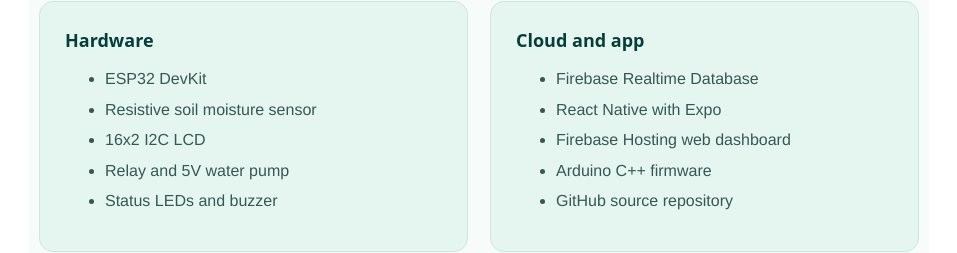
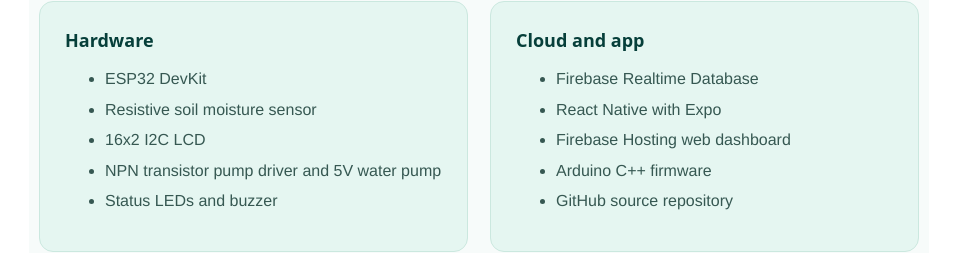
Before and after one commit to Godwin606/aquasense, a plain HTML site: page website/index.html in a window 1280 px wide. Shown: the part 4436-4689 px from the top of the page, without its empty margins (161-1118 px from the left). Drawn offline with nearby package versions, Linux system fonts and the light colour scheme.

Commit message:
Update pump driver and restore hero overlay

```diff
--- a/website/index.html
+++ b/website/index.html
@@ -43,7 +43,7 @@
 
     <section class="project-section demo-section" id="demo"><p class="section-label">DEMO</p><h2>See AquaSense working in practice.</h2><p class="text">This video shows the connected system monitoring the soil and responding through the AquaSense dashboard.</p><div class="video-wrap"><video controls preload="metadata" poster="assets/media/entire-project-overview.jpg"><source src="assets/media/video-of-working-project.mp4" type="video/mp4">Your browser does not support embedded video.</video></div><p class="text center-text"><a class="aqua-button primary" href="https://aquasense-grp25.web.app" target="_blank" rel="noopener">Open the live dashboard <i class="fas fa-external-link-alt"></i></a></p></section>
 
-    <section class="project-section" id="implementation"><p class="section-label">IMPLEMENTATION</p><h2>Hardware and software stack.</h2><div class="stack-grid"><div><h3>Hardware</h3><ul><li>ESP32 DevKit</li><li>Resistive soil moisture sensor</li><li>16x2 I2C LCD</li><li>Relay and 5V water pump</li><li>Status LEDs and buzzer</li></ul></div><div><h3>Cloud and app</h3><ul><li>Firebase Realtime Database</li><li>React Native with Expo</li><li>Firebase Hosting web dashboard</li><li>Arduino C++ firmware</li><li>GitHub source repository</li></ul></div></div></section>
+    <section class="project-section" id="implementation"><p class="section-label">IMPLEMENTATION</p><h2>Hardware and software stack.</h2><div class="stack-grid"><div><h3>Hardware</h3><ul><li>ESP32 DevKit</li><li>Resistive soil moisture sensor</li><li>16x2 I2C LCD</li><li>NPN transistor pump driver and 5V water pump</li><li>Status LEDs and buzzer</li></ul></div><div><h3>Cloud and app</h3><ul><li>Firebase Realtime Database</li><li>React Native with Expo</li><li>Firebase Hosting web dashboard</li><li>Arduino C++ firmware</li><li>GitHub source repository</li></ul></div></div></section>
 
     <section class="project-section team-section" id="team"><p class="section-label">TEAM</p><h2>A university project by the AquaSense team.</h2><div class="team-grid"><article class="member-card"><strong>Mucureezi Jolly</strong><span>24/U/06932/EVE</span></article><article class="member-card"><strong>Naluyima Pauline Oliver</strong><span>24/U/08847/PS</span></article><article class="member-card"><strong>Mujuni Joel</strong><span>25/U/03464/PS</span></article><article class="member-card"><strong>Aber Cinderella</strong><span>25/U/02501/PS</span></article><article class="member-card"><strong>Ssemwogerere Godwin</strong><span>25/U/03577/PSA</span></article></div><div class="team-details"><p><strong>Institution</strong><span>Makerere University, College of Computing and Information Sciences (CoCIS)</span></p><p><strong>Supervisor</strong><span>DR. PADDY ASSIMWE</span></p></div></section>
   </div></main>
```
